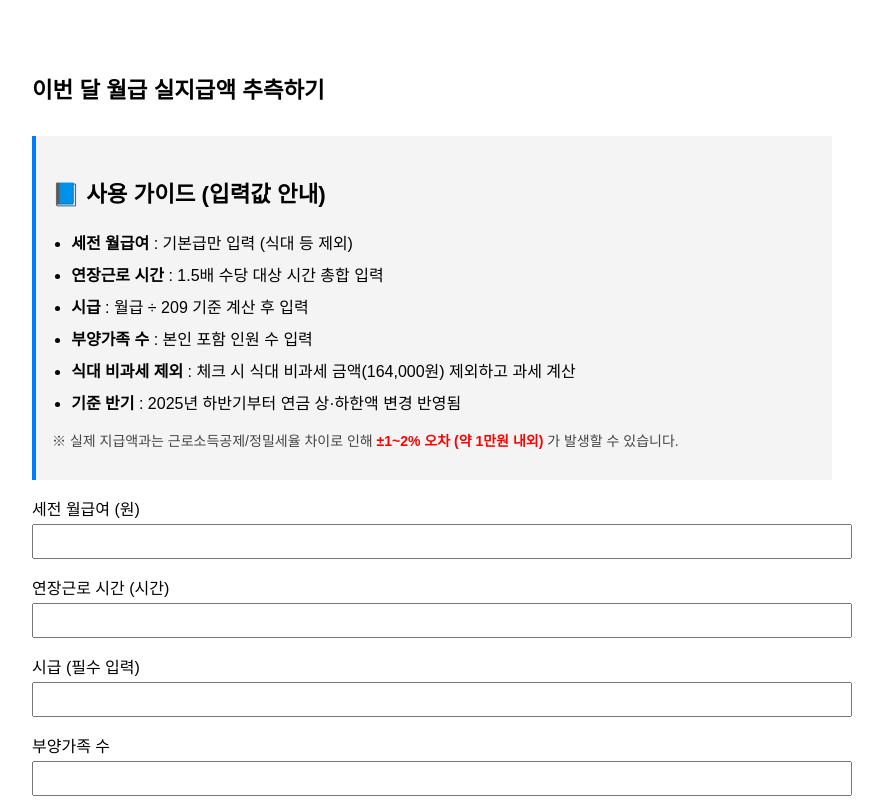
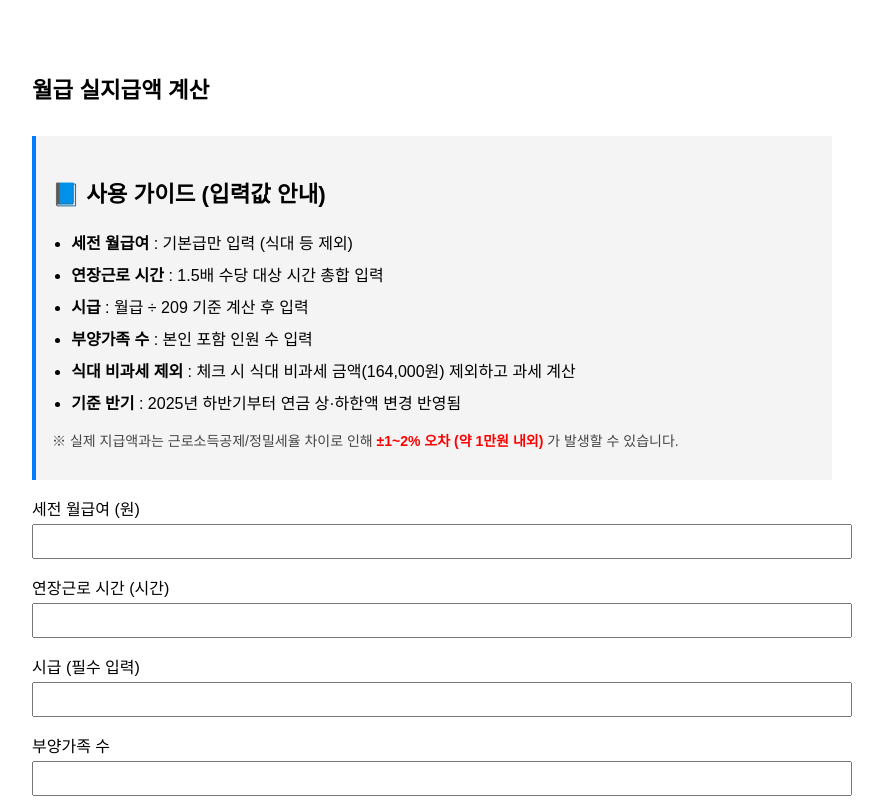
Before and after one commit to Radol-s/salary-calculator, a plain HTML site: page index.html in a window 1280 px wide. Shown: the top 800 px of the page, without its empty margins (208-1091 px from the left). Drawn offline with Linux system fonts and the light colour scheme.

Commit message:
Update index.html

```diff
--- a/index.html
+++ b/index.html
@@ -19,7 +19,7 @@
   </style>
 </head>
 <body>
-  <h2>이번 달 월급 실지급액 추측하기</h2>
+  <h2>월급 실지급액 계산</h2>
 
   <div class="note">
     <h3>📘 사용 가이드 (입력값 안내)</h3>
```
